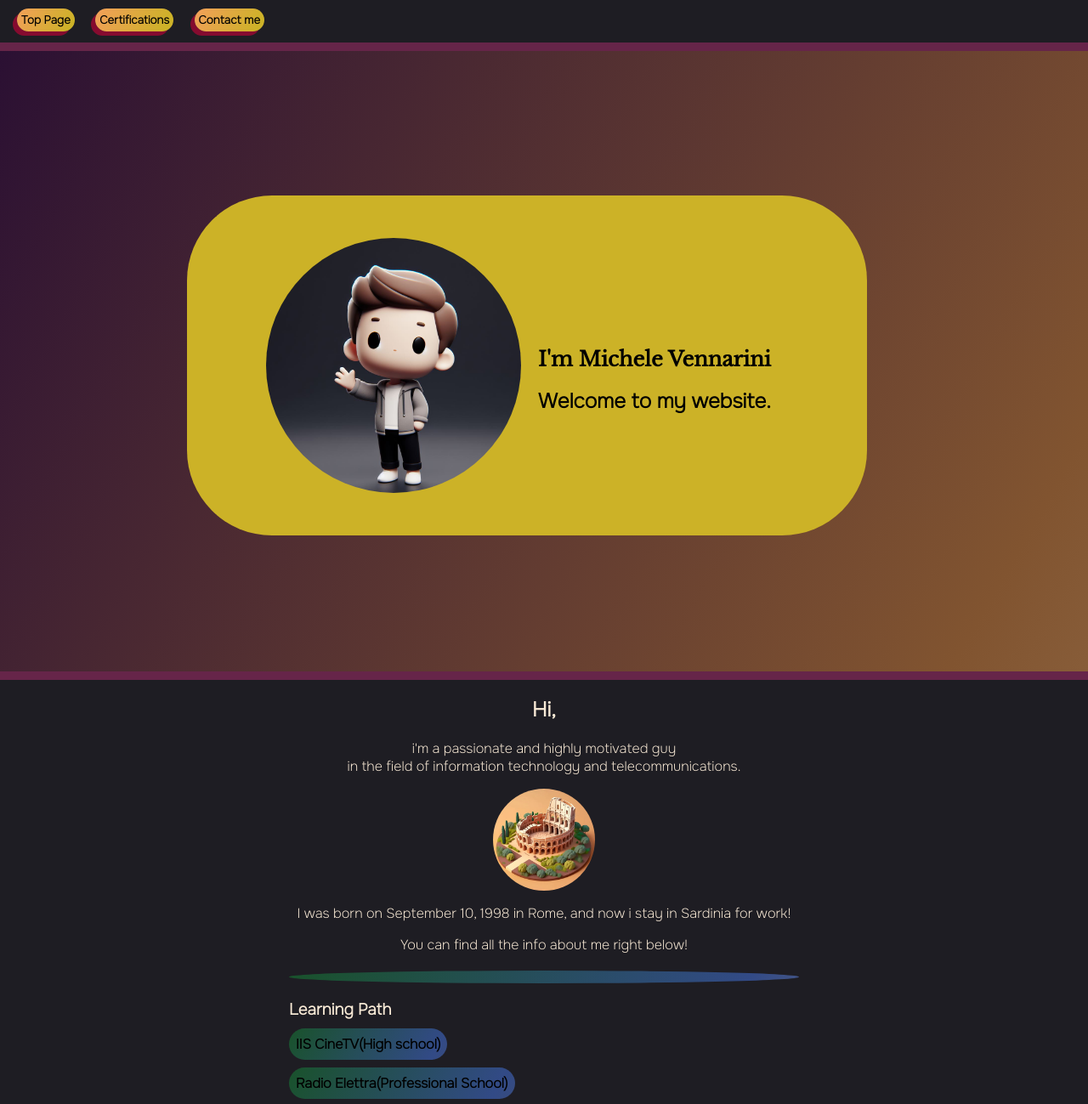
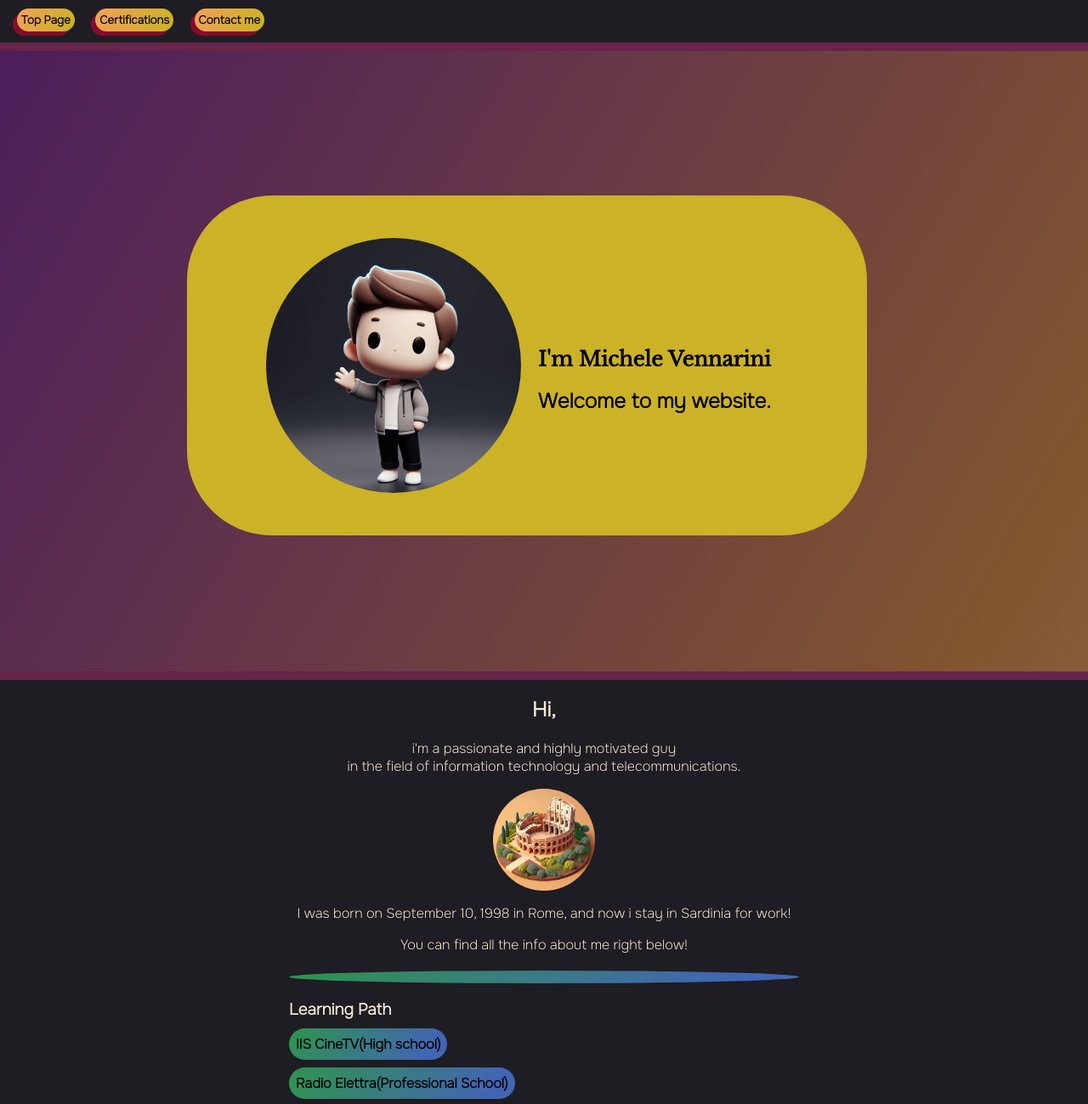
Before and after one commit to blacksky2023/Capstone_1, a plain HTML site: page index.html in a window 1280 px wide. Shown: the top 1299 px of the page at 85% size. Drawn offline with nearby package versions, Linux system fonts and the light colour scheme.

Commit message:
Add files via upload
Colore dei link corretti

```diff
--- a/style.css
+++ b/style.css
@@ -2,21 +2,21 @@
 /* GENERIC PROPERTY */
 .gradient-background {
     /* background: linear-gradient(300deg, #BCA37F, #EAD7BB, #113946); */
-    background: linear-gradient(300deg, #BCA37F, #F39F5A, #451952);
+    background: linear-gradient(300deg, #BCA37F, #F39F5A, #652579);
     background-size: 180% 180%;
     animation: gradient-animation 10s ease infinite;
 }
 
 .gradient-background-a {
     /* background: linear-gradient(300deg, #BCA37F, #EAD7BB, #113946); */
-    background: linear-gradient(300deg, #BCA37F, #324a86, #19522b);
+    background: linear-gradient(300deg, #2e944e, #4364b6, #2e944e);
     background-size: 180% 180%;
     animation: gradient-animation 10s ease infinite;
 }
 
 .gradient-background-b {
     /* background: linear-gradient(300deg, #BCA37F, #EAD7BB, #113946); */
-    background: linear-gradient(300deg, #BCA37F, #815430, #2b1033);
+    background: linear-gradient(300deg, #BCA37F, #815430, #4d1d5c);
     background-size: 180% 180%;
     animation: gradient-animation 10s ease infinite;
 }
@@ -28,10 +28,6 @@ body {
     font-family: 'IBM Plex Serif', serif;
     font-family: 'Libre Baskerville', serif;
     font-family: 'Onest', sans-serif;
-}
-
-#carousel-content {
-    max-height: 900px;
 }
 
 
@@ -181,6 +177,9 @@ body {
     border-bottom-right-radius: 20px;
 }
 
+
+
+/* ----------------------------------------------------------------------------------------------- */
 /* PADDING PROPERTY */
 .padding-20 {
     padding: 20px;
@@ -195,8 +194,9 @@ body {
 }
 
 
+
+
 /* ----------------------------------------------------------------------------------------------- */
-
 /* MARGIN PROPERTY */
 .margin-left-20 {
     margin-left: 20px;
@@ -307,7 +307,7 @@ a {
     padding: 8px;
     margin-bottom: 5px;
     text-decoration: none;
-    background: linear-gradient(300deg, #635541, #324a86, #19522b);
+    background: linear-gradient(300deg, #2e944e, #4364b6, #2e944e);
     background-size: 180% 180%;
     transition: background-position 0.7s ease;
 }
@@ -539,10 +539,6 @@ a:hover {
     }
 }
 
-
-
-/* ----------------------------------------------------------------------------------------------- */
-/* CSS PER IL DIV HERO CON FOTO E FRASE DI PRESENTAZIONE (CELLULARE MEDIA)*/
 @media (max-width: 570px) {
     /* FLEX CENTER */
 
@@ -712,6 +708,8 @@ a:hover {
     padding-bottom: 5px;
 }
 
+
+/* ----------------------------------------------------------------------------------------------- */
 /* CSS PER LA GRIGLIA CERTIFICATIONS.HTML A SCHERMO INTERO SU PC*/
 .section-carousel {
     min-height: 1000px;
@@ -728,15 +726,17 @@ a:hover {
     grid-template-rows: 60px 240px 60px 250px;
 }
 
-/* IMMAGINI PRIMA GRIGLIA */
+/* IMMAGINI DIPLOMA MATURITA */
 #i1 {
     grid-area: 2 / 1 / 5 /1;
 }
 
+/* IMMAGINI DIPLOMA professionale */
 #i2 {
     grid-area: 2 / 2 / 5 /2;
 }
 
+/* IMMAGINI  */
 #i3 {
     grid-area: 2 / 3 / 3 /4;
 }
```
